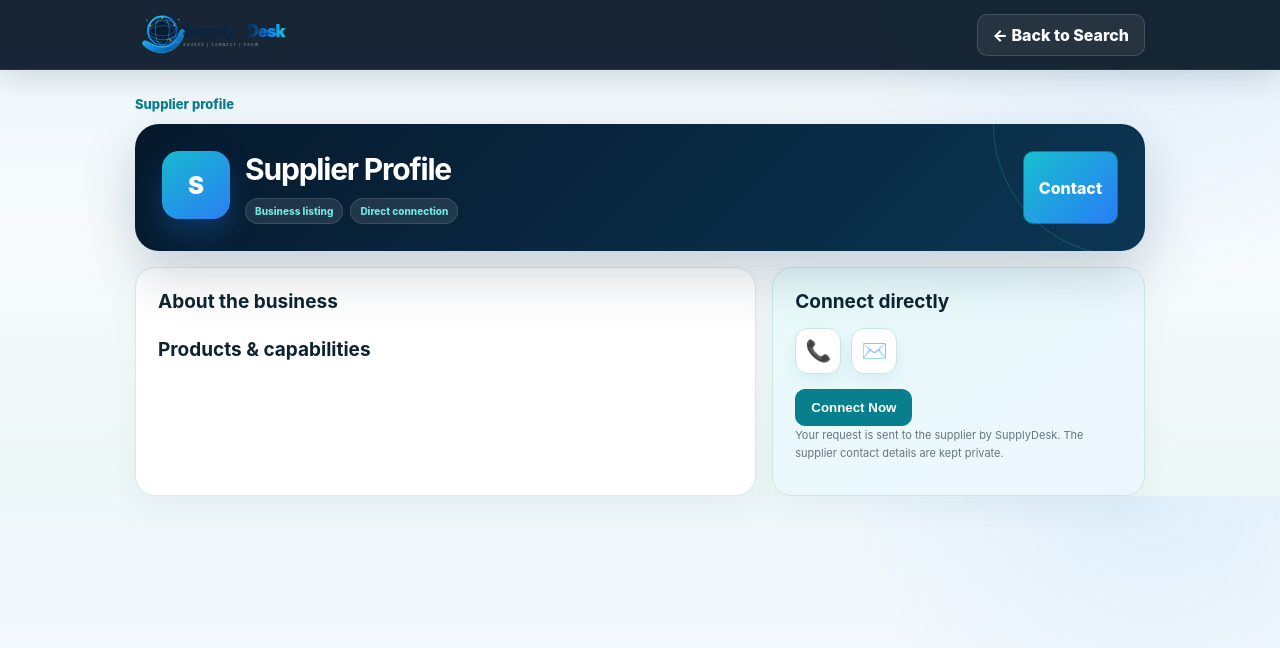
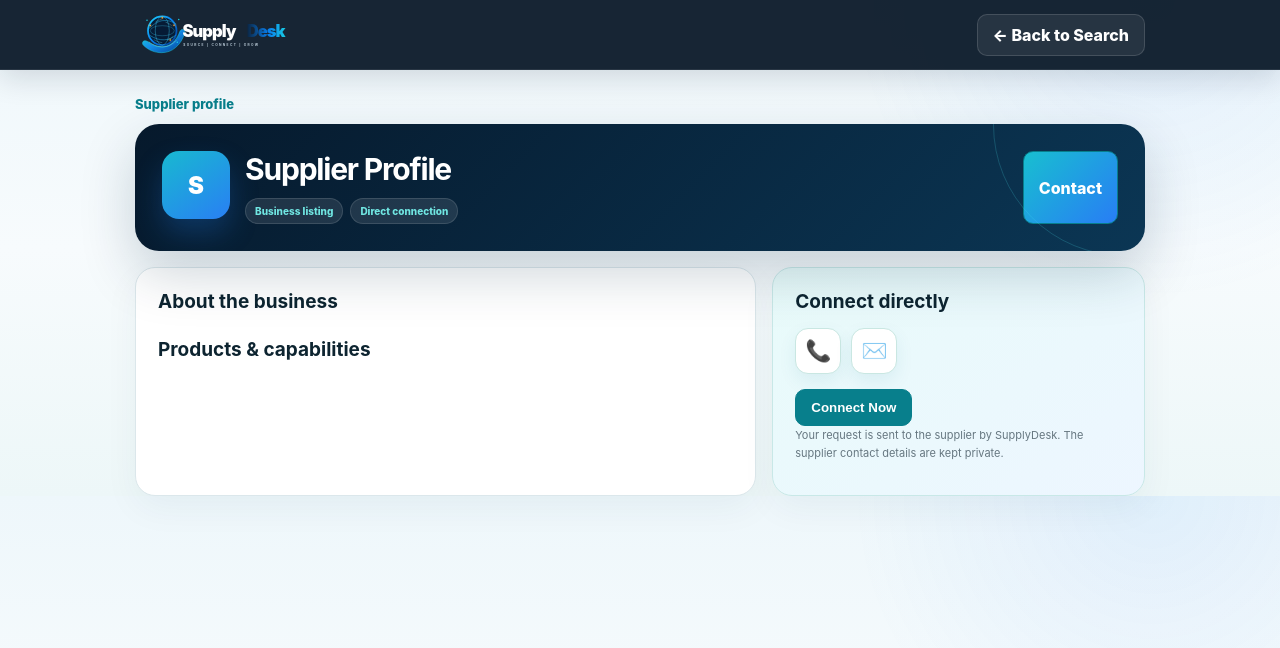
Before and after one commit to vikas07gill-design/supplydesk, a website: page supplier.html in a window 1280 px wide. Drawn offline with Linux system fonts and the light colour scheme.

Commit message:
Unify SupplyDesk logo across page headers

```diff
--- a/supplier.html
+++ b/supplier.html
@@ -20,7 +20,7 @@ nav .brand-mark{background:linear-gradient(145deg,#159de7,#0a6ee8 55%,#14cdbb)!i
 .contact-icon{box-shadow:0 7px 18px rgba(12,99,131,.08)}
 .modal-card{box-shadow:0 30px 80px rgba(3,25,43,.3)!important;border-radius:22px!important}
 </style></head><body>
-<nav><div class="wrap nav"><a class="brand-logo" href="index.html" aria-label="SupplyDesk home"><img src="assets/supplydesk-logo.svg" alt="SupplyDesk" style="width:180px;height:auto;display:block"></a><a class="btn" href="search.html">← Back to Search</a></div></nav>
+<nav><div class="wrap nav"><a class="brand-logo" href="index.html" aria-label="SupplyDesk home"><img src="assets/supplydesk-logo-dark.svg" alt="SupplyDesk" style="width:180px;height:auto;display:block"></a><a class="btn" href="search.html">← Back to Search</a></div></nav>
 <main class="wrap"><div class="back">Supplier profile</div><section class="profile"><div class="head"><div class="identity"><div class="avatar" id="avatar">S</div><div><h1 id="name">Supplier Profile</h1><div class="meta" id="meta"></div><div class="badges"><span class="badge">Business listing</span><span class="badge">Direct connection</span></div></div></div><a class="btn primary" href="#contact">Contact</a></div></section>
 <div id="businessProfileDetails" class="box" style="margin-top:16px;display:none">
 <h2>Business Profile</h2><div id="profileAbout"></div><div id="profileFacts" class="badges"></div>
```
